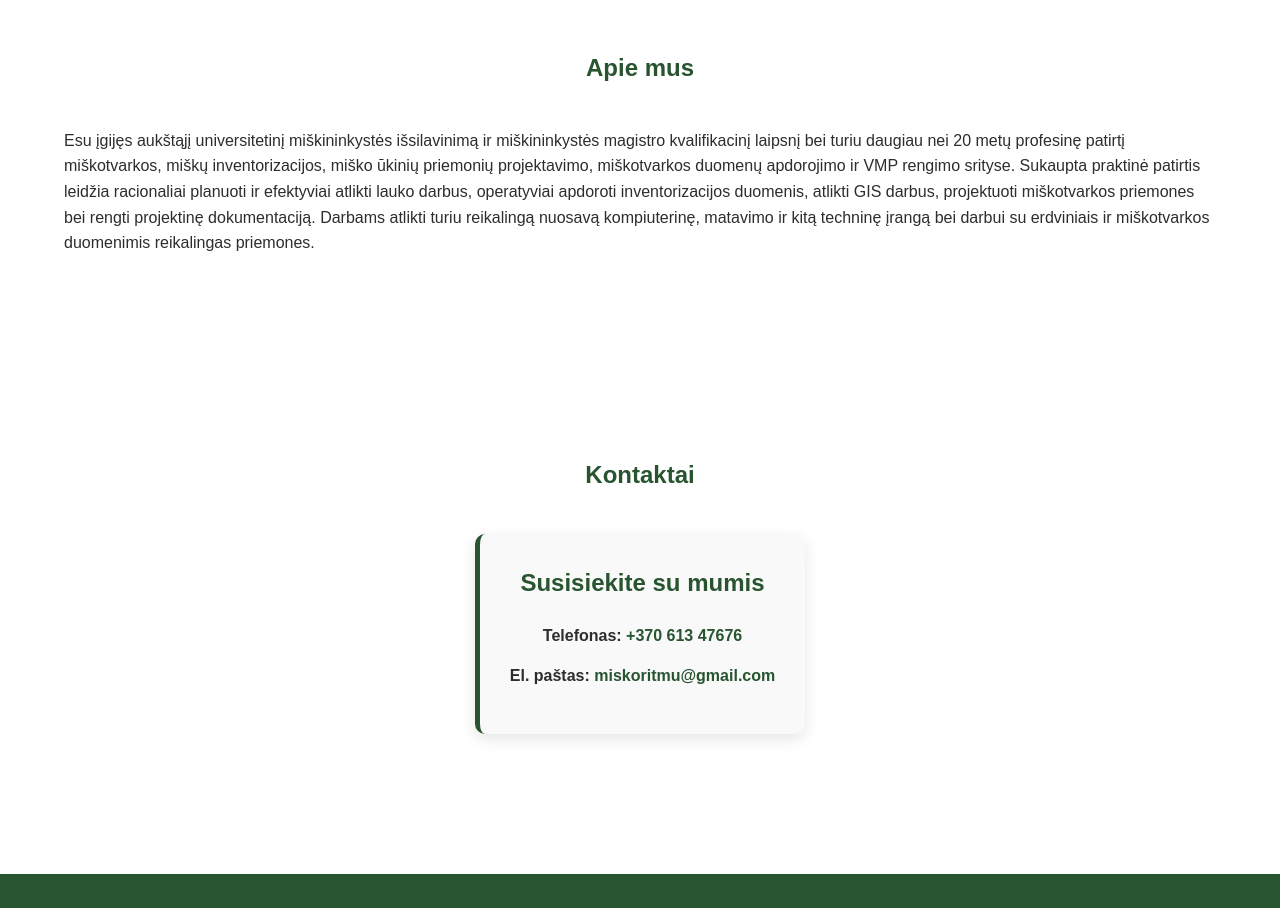
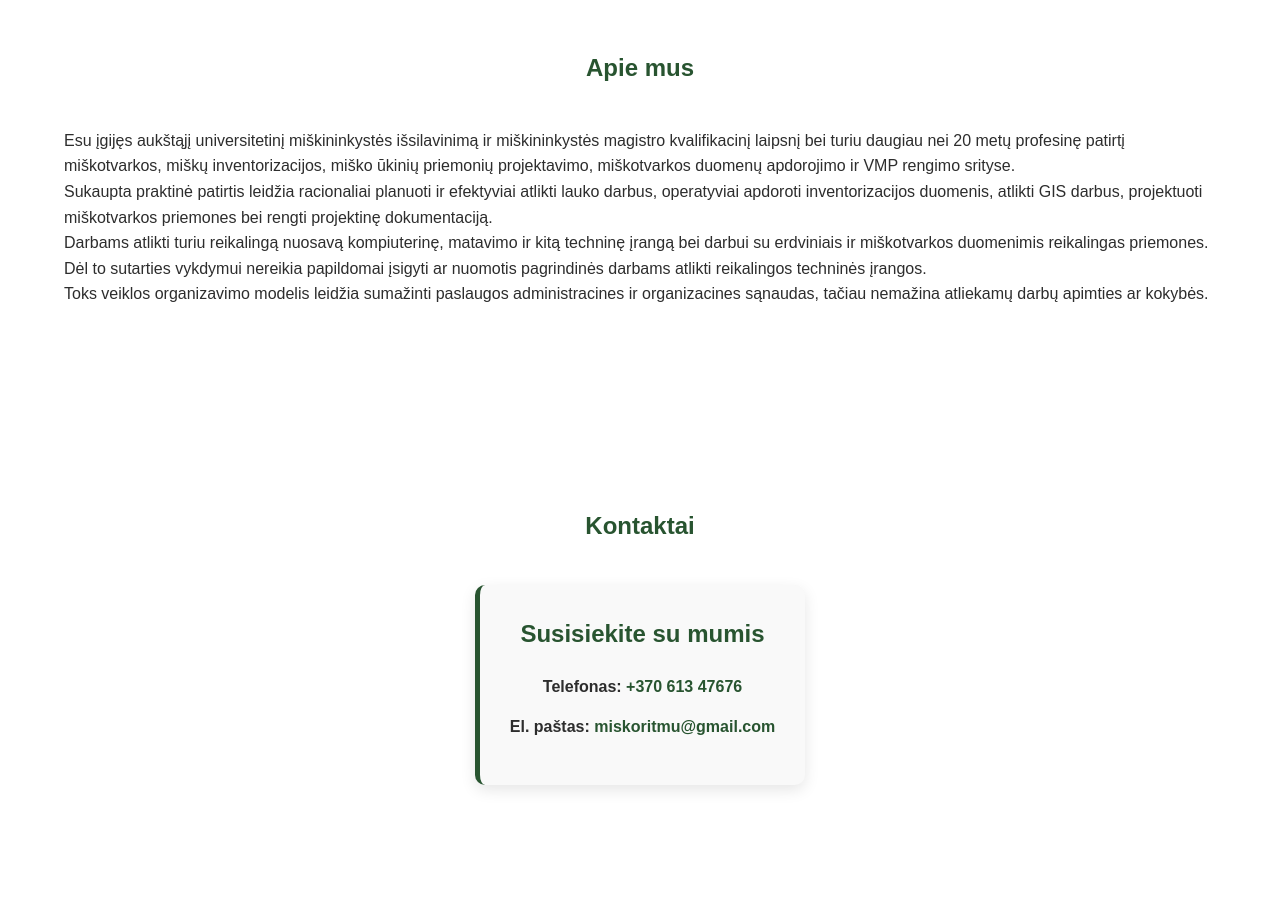
Before and after one commit to Pukis05/misko-ritmu, a Next.js app: page / in a window 1280 px wide. Shown: the part 1640-2548 px from the top of the page. Built offline with nearby package versions, Linux system fonts and the light colour scheme.

Commit message:
About section update

```diff
--- a/app/page.tsx
+++ b/app/page.tsx
@@ -135,14 +135,18 @@ export default function Home() {
 
                     <h2>Apie mus</h2>
 
-                    <p>
-                        Esu įgijęs aukštąjį universitetinį miškininkystės išsilavinimą ir miškininkystės magistro kvalifikacinį laipsnį bei
-                        turiu daugiau nei 20 metų profesinę patirtį miškotvarkos, miškų inventorizacijos, miško ūkinių priemonių projektavimo,
-                        miškotvarkos duomenų apdorojimo ir VMP rengimo srityse. Sukaupta praktinė patirtis leidžia racionaliai planuoti ir
-                        efektyviai atlikti lauko darbus, operatyviai apdoroti inventorizacijos duomenis, atlikti GIS darbus, projektuoti
-                        miškotvarkos priemones bei rengti projektinę dokumentaciją. Darbams atlikti turiu reikalingą nuosavą kompiuterinę,
-                        matavimo ir kitą techninę įrangą bei darbui su erdviniais ir miškotvarkos duomenimis reikalingas priemones.
-                    </p>
+                        <p>
+                        Esu įgijęs aukštąjį universitetinį miškininkystės išsilavinimą ir miškininkystės magistro kvalifikacinį laipsnį bei turiu daugiau nei 20 metų profesinę patirtį miškotvarkos, miškų inventorizacijos, miško ūkinių priemonių projektavimo, miškotvarkos duomenų apdorojimo ir VMP rengimo srityse.
+                        </p>
+                        <p>
+                        Sukaupta praktinė patirtis leidžia racionaliai planuoti ir efektyviai atlikti lauko darbus, operatyviai apdoroti inventorizacijos duomenis, atlikti GIS darbus, projektuoti miškotvarkos priemones bei rengti projektinę dokumentaciją.
+                        </p>
+                        <p>
+                        Darbams atlikti turiu reikalingą nuosavą kompiuterinę, matavimo ir kitą techninę įrangą bei darbui su erdviniais ir miškotvarkos duomenimis reikalingas priemones. Dėl to sutarties vykdymui nereikia papildomai įsigyti ar nuomotis pagrindinės darbams atlikti reikalingos techninės įrangos.
+                        </p>
+                        <p>
+                        Toks veiklos organizavimo modelis leidžia sumažinti paslaugos administracines ir organizacines sąnaudas, tačiau nemažina atliekamų darbų apimties ar kokybės.
+                        </p>
 
                 </div>
 
```
